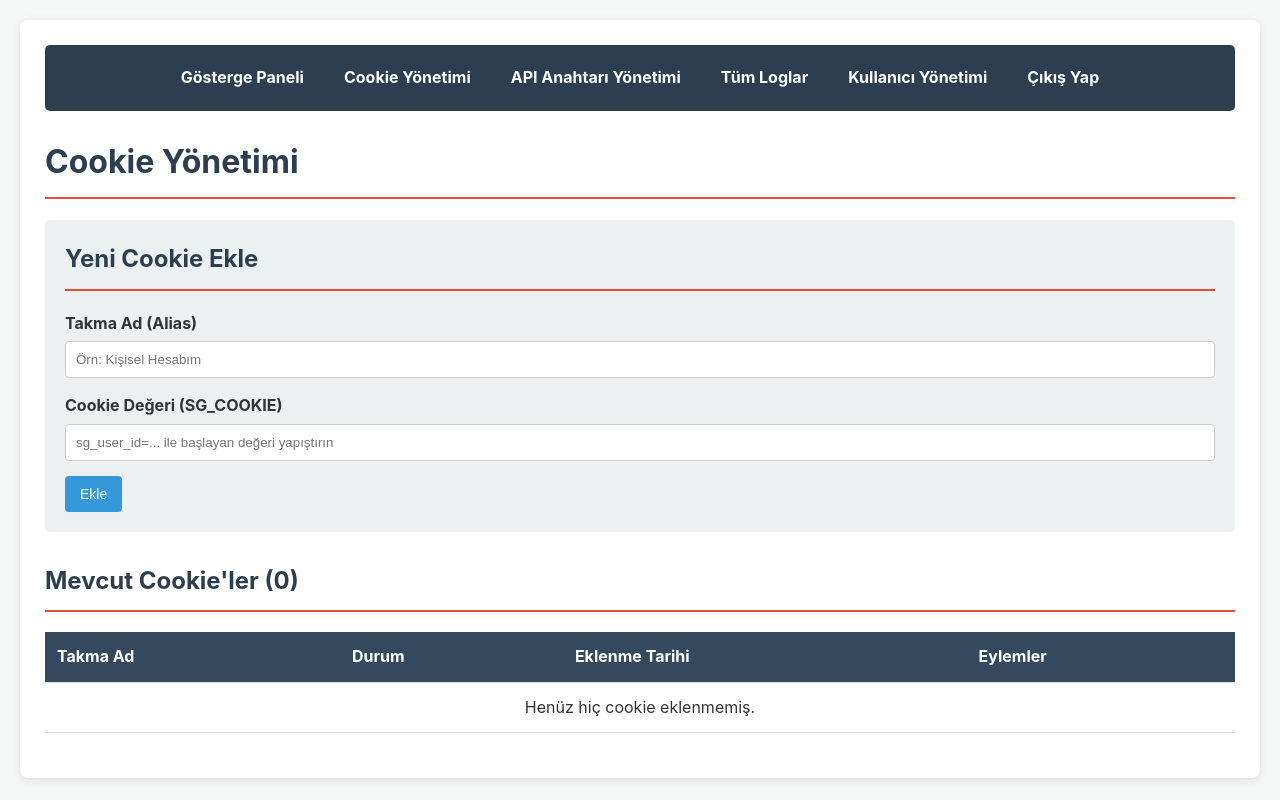
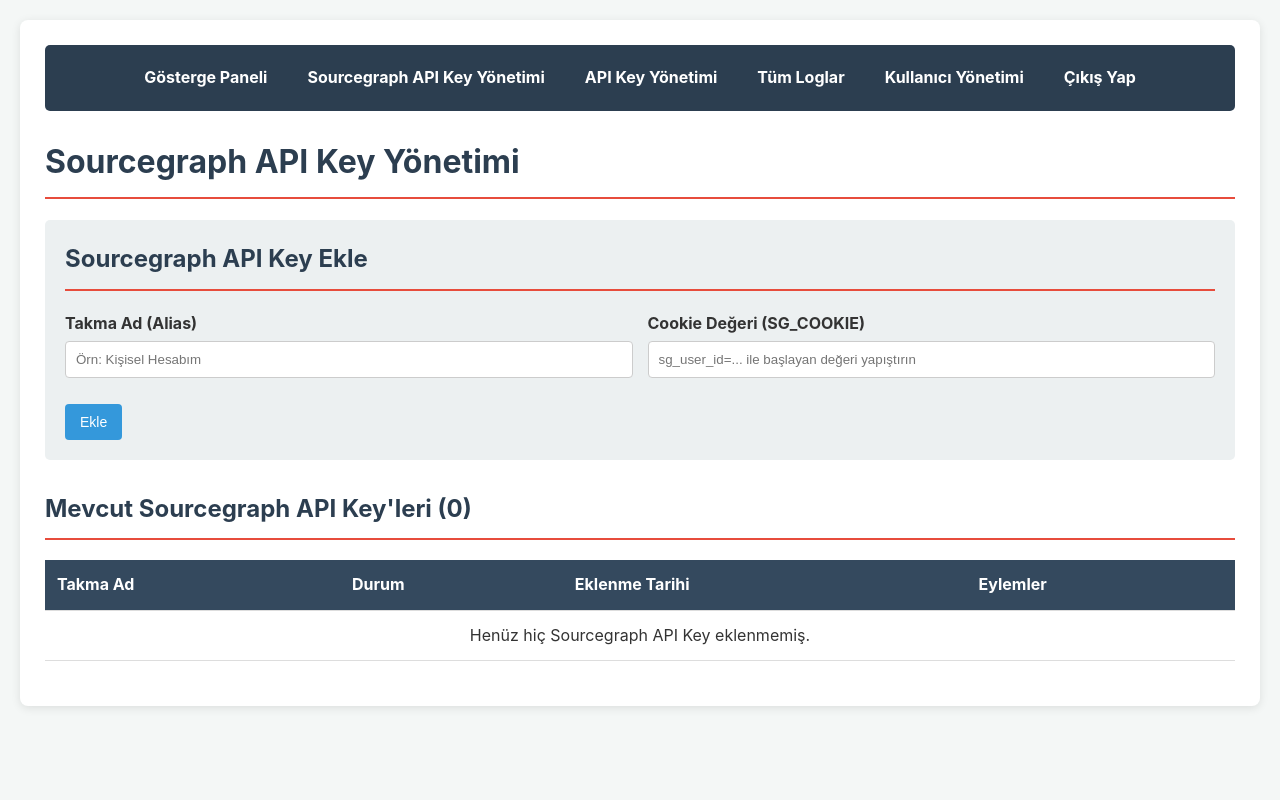
Before and after one commit to hermesthecat/sourcegraph2api, a Node project: template views/cookies.ejs in a window 1280 px wide. Run offline with Node 20 templates, Linux system fonts and the light colour scheme; the template is opened without the code that fills it, so the values that code supplies are empty; some libraries are stand-ins or nearby versions.

Commit message:
Refactor API key and cookie management views: update terminology from "API Anahtarı" to "API Key" for consistency, enhance titles and headings in EJS files, and improve form layouts for better user experience.

```diff
--- a/views/cookies.ejs
+++ b/views/cookies.ejs
@@ -4,7 +4,7 @@
 <head>
   <meta charset="UTF-8">
   <meta name="viewport" content="width=device-width, initial-scale=1.0">
-  <title>Cookie Yönetimi | Sourcegraph Proxy</title>
+  <title>Sourcegraph API Key Yönetimi | Sourcegraph Proxy</title>
   <link rel="stylesheet" href="/style.css">
 </head>
 
@@ -13,12 +13,13 @@
     <%- include('partials/nav') %>
       <%- include('partials/messages') %>
 
-        <h1>Cookie Yönetimi</h1>
+        <h1>Sourcegraph API Key Yönetimi</h1>
 
         <div class="content-grid">
           <div class="form-container">
-            <h2>Yeni Cookie Ekle</h2>
+            <h2>Sourcegraph API Key Ekle</h2>
             <form action="/admin/cookies/add" method="POST">
+              <div class="form-row">
                 <div class="form-group">
                   <label for="alias">Takma Ad (Alias)</label>
                   <input type="text" id="alias" name="alias" placeholder="Örn: Kişisel Hesabım" required>
@@ -28,11 +29,13 @@
                   <input type="text" id="cookieValue" name="cookieValue"
                     placeholder="sg_user_id=... ile başlayan değeri yapıştırın" required>
                 </div>
+              </div>
+              <br>
               <button type="submit" class="btn btn-primary">Ekle</button>
             </form>
           </div>
 
-          <h2>Mevcut Cookie'ler (<%= cookies.length %>)</h2>
+          <h2>Mevcut Sourcegraph API Key'leri (<%= cookies.length %>)</h2>
           <table>
             <thead>
               <tr>
@@ -68,7 +71,7 @@
                         </button>
                       </form>
                       <form action="/admin/cookies/delete/<%= cookie.id %>" method="POST" style="display:inline;"
-                        onsubmit="return confirm('Bu cookie\'yi silmek istediğinizden emin misiniz?');">
+                        onsubmit="return confirm('Bu Sourcegraph API Key\'yi silmek istediğinizden emin misiniz?');">
                         <button type="submit" class="btn btn-danger">Sil</button>
                       </form>
                     </td>
@@ -76,7 +79,7 @@
                   <% }) %>
                     <% } else { %>
                       <tr>
-                        <td colspan="4" style="text-align: center;">Henüz hiç cookie eklenmemiş.</td>
+                        <td colspan="4" style="text-align: center;">Henüz hiç Sourcegraph API Key eklenmemiş.</td>
                       </tr>
                       <% } %>
             </tbody>
--- a/views/partials/nav.ejs
+++ b/views/partials/nav.ejs
@@ -24,8 +24,8 @@
 
 <nav class="nav">
   <a href="/admin/dashboard">Gösterge Paneli</a>
-  <a href="/admin/cookies">Cookie Yönetimi</a>
-  <a href="/admin/apikeys">API Anahtarı Yönetimi</a>
+  <a href="/admin/cookies">Sourcegraph API Key Yönetimi</a>
+  <a href="/admin/apikeys">API Key Yönetimi</a>
   <a href="/admin/metrics">Tüm Loglar</a>
   <a href="/admin/users">Kullanıcı Yönetimi</a>
   <a href="/logout">Çıkış Yap</a>
```
Also changed, not shown: views/apikeys.ejs (+7 -7 lines), views/dashboard.ejs (+7 -9 lines), views/edit-cookie.ejs (+6 -6 lines), views/login.ejs (+3 -7 lines), views/metrics.ejs (+3 -5 lines), views/users.ejs (+7 -6 lines). Lines whose indentation alone changed are shown as unchanged.
